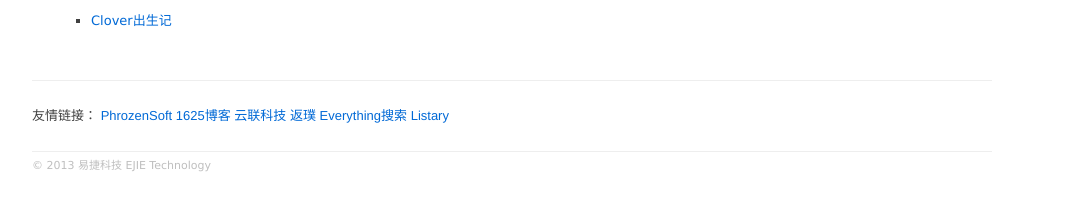
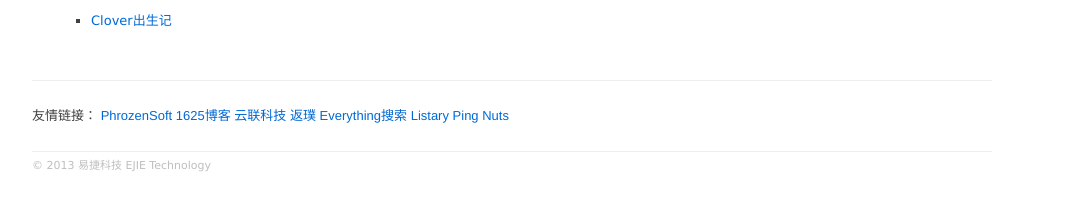
Before and after one commit to achermao/cn, a Jekyll site: the page built from _posts/2012-07-11-clover-thanks.md, in a window 1280 px wide. Shown: the part 672-883 px from the top of the page, without its empty margins (118-1200 px from the left). Built offline with Jekyll 4.4.1, drawn with Linux system fonts in a browser that asks for light colours; some web fonts are replaced; Markdown is read by kramdown in place of the engine named in the settings; comment, search, counter and statistics services are not loaded.

Commit message:
update links

```diff
--- a/_includes/links.html
+++ b/_includes/links.html
@@ -7,5 +7,6 @@
 		<a href="http://foundpure.com">返璞
 		<a href="http://www.voidtools.com/">Everything搜索</a>
 		<a href="http://www.listary.com/">Listary</a>
+		<a href="http://www.pingnuts.com/">Ping Nuts</a>
 	</div>
 </div>
--- a/_includes/reporter.html
+++ b/_includes/reporter.html
@@ -23,3 +23,4 @@
 <a href="http://www.betaflare.com/clover.html">软件玩家</a>
 <a href="http://www.mdk3.com/windows-explorer-chrome-clover.html">康斯坦丁&#8217;s blog</a>
 <a href="http://www.pinpin58.com/soft/1281.html">品品网</a>
+<a href="http://www.pingnuts.com/clover-3/">Ping Nuts</a>
```
